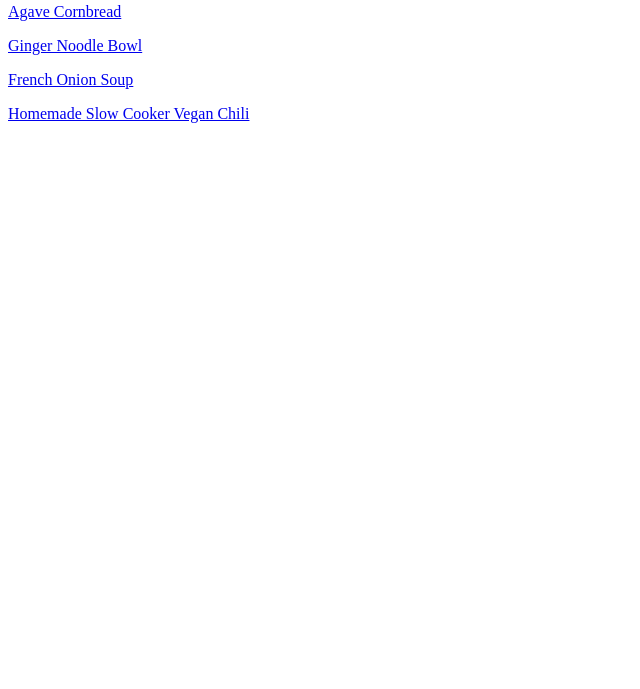
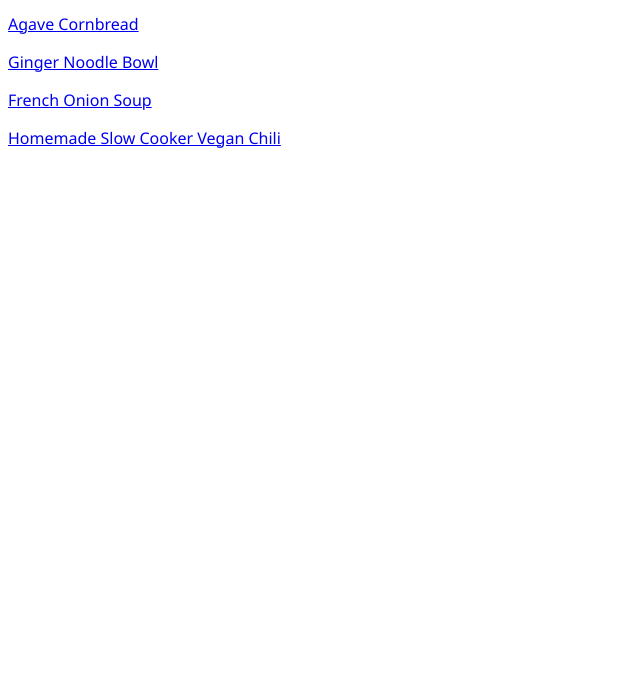
Before and after one commit to pedroleone/odin-recipes, a plain HTML site: page index.html in a window 1280 px wide. Shown: the part 111-800 px from the top of the page, without its empty margins (0-640 px from the left). Drawn offline with Linux system fonts and the light colour scheme.

Commit message:
Initial styling

```diff
--- a/index.html
+++ b/index.html
@@ -3,6 +3,7 @@
     <head>
         <title>Odin Recipes</title>
         <meta charset="UTF-8">
+        <link href="style.css" rel="stylesheet">
     </head>
     <body>
         <h1>Odin Recipes</h1>
--- /dev/null
+++ b/style.css
@@ -0,0 +1,3 @@
+body {
+    font-family: 'Segoe UI', Tahoma, Geneva, Verdana, sans-serif;
+}
```
